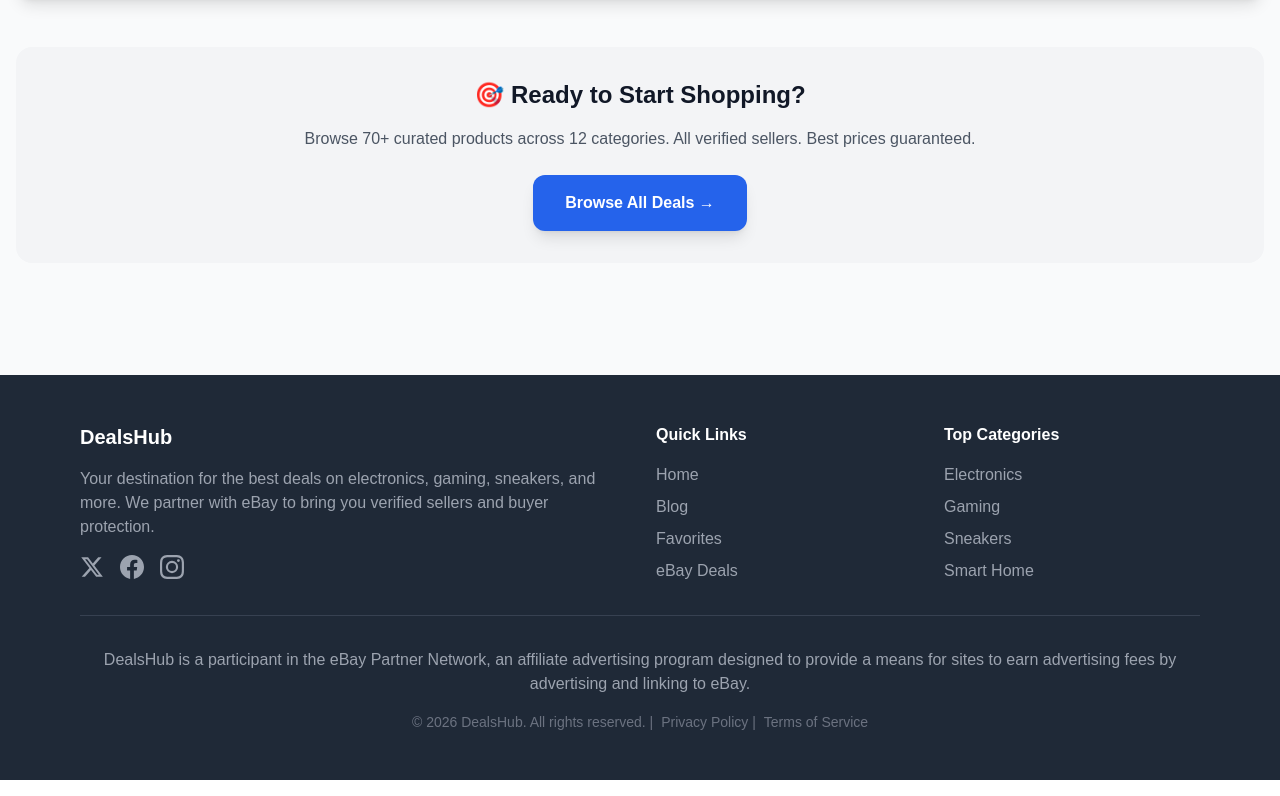
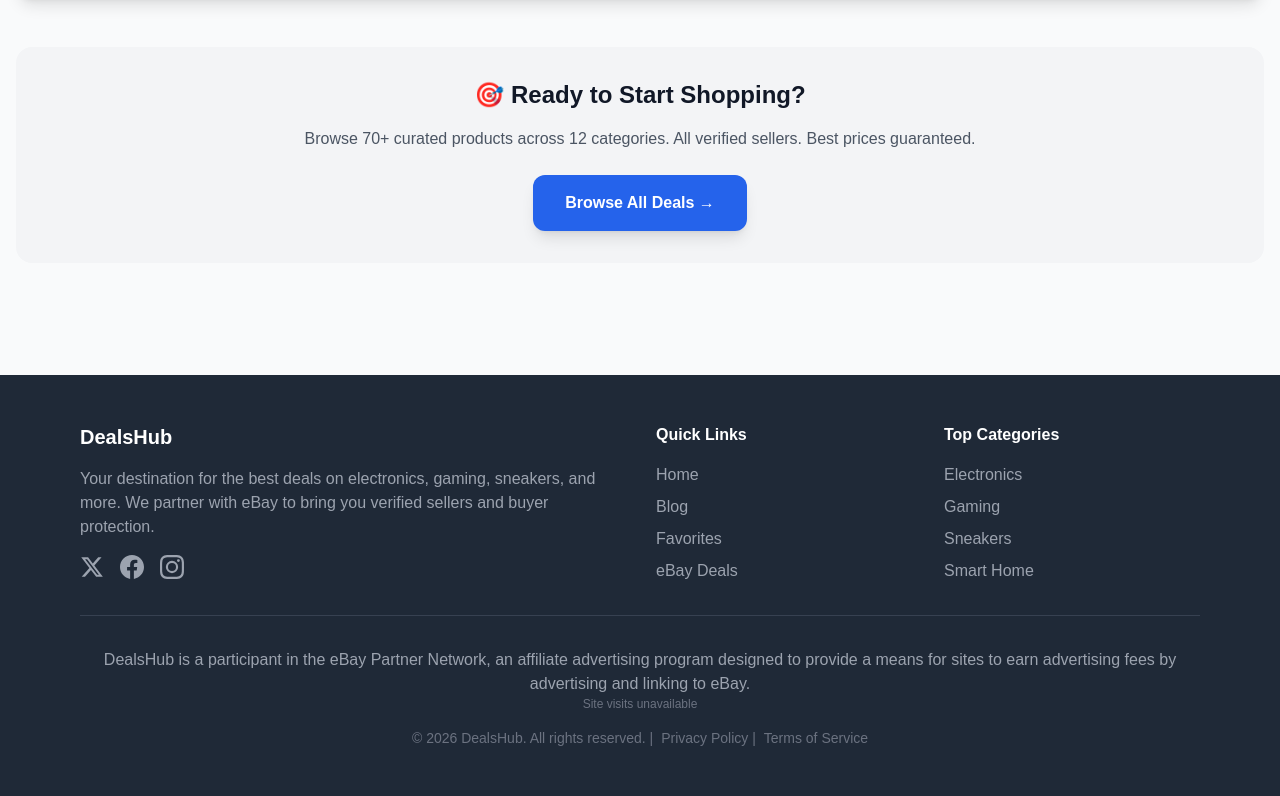
Before and after one commit to SamoTech/ebay-store, a Next.js app: page /blog in a window 1280 px wide. Shown: the part 2402-3198 px from the top of the page. Built offline with nearby package versions, Linux system fonts and the light colour scheme; no server answers.

Commit message:
feat: integrate real visit count into footer

```diff
--- a/components/Footer.tsx
+++ b/components/Footer.tsx
@@ -1,4 +1,5 @@
 import Link from 'next/link';
+import VisitCounter from './VisitCounter';
 
 export default function Footer() {
   return (
@@ -54,6 +55,7 @@ export default function Footer() {
             DealsHub is a participant in the eBay Partner Network, an affiliate advertising program
             designed to provide a means for sites to earn advertising fees by advertising and linking to eBay.
           </p>
+          <VisitCounter />
           <p className="mt-4 text-gray-500 text-sm text-center">
             © {new Date().getFullYear()} DealsHub. All rights reserved. |
             <Link href="/privacy" className="hover:text-white ml-2">Privacy Policy</Link> |
```
